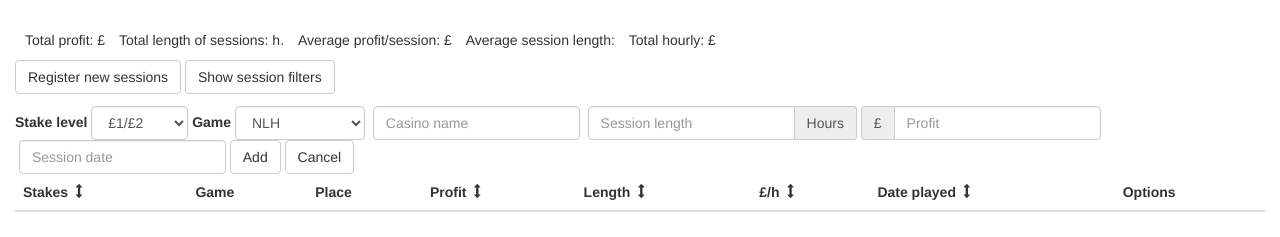
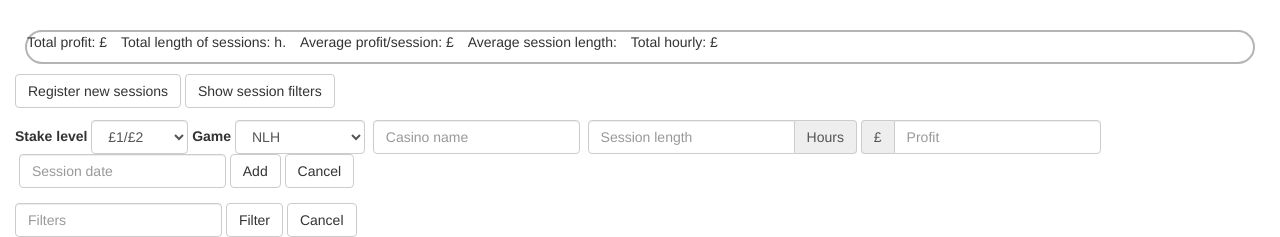
Before and after one commit to maf16/pokerSeshTracker, a Django app: template templates/tracker/home.html in a window 1280 px wide. Shown: the part 52-289 px from the top of the page. Run offline with Django 3.2, Linux system fonts and the light colour scheme; the template is opened without the code that fills it, so the values that code supplies are empty; parts of the project's set-up code (start-up, migrations or seed data) failed here and were passed over; some libraries are stand-ins or nearby versions.

Commit message:
Add empty filter form

```diff
--- a/templates/tracker/home.html
+++ b/templates/tracker/home.html
@@ -38,7 +38,7 @@
 
     <div class="btn-group-container">
         <button class="btn btn-default" id="reg-new-sesh">Register new sessions</button>
-        <button class="btn btn-default" id="enable-sesh-filter">Show session filters</button>
+        <button class="btn btn-default" id="open-sesh-filters">Show session filters</button>
     </div>
 
     <div id="graphs-container">
@@ -94,6 +94,14 @@
             <button class="btn btn-default" id="sesh-sumbit-close">Cancel</button>
         </form>
 
+    </div>
+
+    <div id="filter-container">
+        <form class="form-inline" action="" id="filter-form">
+            <input type="text" class="form-control" placeholder="Filters" id="filter-input">
+            <button class="btn btn-default" id="filter-submit">Filter</button>
+            <button class="btn btn-default" id="filter-close">Cancel</button>
+        </form>
     </div>
 
     <div class="sessions">
--- a/tracker/static/css/main.css
+++ b/tracker/static/css/main.css
@@ -4,4 +4,11 @@
 
 #total-results {
     margin: 10px 10px 10px 10px;
+    border: 2px solid #b4b4b4;
+    border-radius: 25px;
+    /*  fuck css :( */
 }
+
+#filter-container {
+    margin-top: 15px;
+}
--- a/tracker/static/js/main.js
+++ b/tracker/static/js/main.js
@@ -3,6 +3,7 @@
     $('#sessionStats').tablesorter();
 
     $('#sesh-submit-form').hide();
+    $('#filter-container').hide();
 
     $('#reg-new-sesh').click(function () {
         $('#sesh-submit-form').show();
@@ -10,6 +11,23 @@
 
     $('#sesh-sumbit-close').click(function () {
         $('#sesh-submit-form').hide();
+    });
+
+    $('#open-sesh-filters').click(function () {
+        $('#filter-container').show();
+    });
+
+    $('#filter-close').click(function () {
+        /* TODO: clear filters here as well */
+        $('#filter-container').hide();
+    });
+
+    $('#filter-submit').click(function () {
+        this.preventDefault();
+    });
+
+    $('#filter-form').on('submit', function (e) {
+        e.preventDefault();
     });
 
     // calculate results on page load
@@ -45,6 +63,7 @@
     }
     avgSessionLength = (totalSessionLength / sessionLengths.length).toFixed(2);
 
+    // TODO: maybe extract these into separate method later
     $('#total-profit').html(totalProfit);
     $('#total-hourly').html(totalHourly.toFixed(2));
     $('#total-session-length').html(totalSessionLength.toFixed(2));
```
